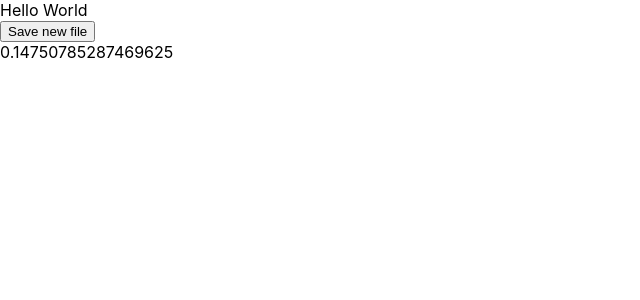
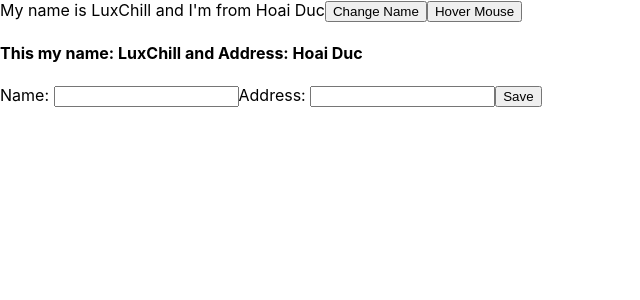
Before and after one commit to anhnhph33991/Doing-Quizz, a React (Create React App) app: page / in a window 1280 px wide. Shown: the top 300 px of the page, without its empty margins (0-640 px from the left). Built offline with nearby package versions, Linux system fonts and the light colour scheme.

Commit message:
useState in React

```diff
--- a/src/App.js
+++ b/src/App.js
@@ -1,35 +1,46 @@
-import logo from './logo.svg';
-import './App.css';
-import { useDispatch, useSelector } from 'react-redux';
-import { increaseCounter, decreaseCounter } from './redux/action/counterAction';
-import MyComponents from './components/MyComponents';
+import logo from "./logo.svg";
+import "./App.css";
+import { useDispatch, useSelector } from "react-redux";
+import { increaseCounter, decreaseCounter } from "./redux/action/counterAction";
 
-const App = () => {
-  const count = useSelector(state => state.counter.count);
-  const dispatch = useDispatch();
+// Import components =>>> <<<=
+import MyComponents from "./components/MyComponents";
+import Message from "./components/Message";
 
-  return (
+import React from "react";
 
-    <div>
-      Hello World
-      <MyComponents></MyComponents>
-    </div>
+class App extends React.Component {
+
+  render() {
+    return (
+      <div>
+        <MyComponents></MyComponents>
+        <Message></Message>
+      </div>
+    );
+  }
+}
 
 
 
 
-    // <div className="App">
-    //   <header className="App-header">
-    //     <img src={logo} className="App-logo" alt="logo" />
-    //     <p>
-    //       Hi Hoang Anh
-    //     </p>
-    //     <div>Count = {count}</div>
-    //     <button onClick={() => dispatch(increaseCounter())}>Tăng</button>
-    //     <button onClick={() => dispatch(decreaseCounter())}>Giảm</button>
-    //   </header>
-    // </div>
-  );
-}
+// const App = () => {
+//   const count = useSelector(state => state.counter.count);
+//   const dispatch = useDispatch();
+
+//   return (
+//     <div className="App">
+//       <header className="App-header">
+//         <img src={logo} className="App-logo" alt="logo" />
+//         <p>
+//           Hi Hoang Anh
+//         </p>
+//         <div>Count = {count}</div>
+//         <button onClick={() => dispatch(increaseCounter())}>Tăng</button>
+//         <button onClick={() => dispatch(decreaseCounter())}>Giảm</button>
+//       </header>
+//     </div>
+//   );
+// }
 
 export default App;
--- /dev/null
+++ b/src/components/Message.jsx
@@ -0,0 +1,33 @@
+import { React, useState } from "react";
+
+const Message = () => {
+  const [state, setState] = useState({
+    name: "LuxChill",
+    address: "Hoai Duc",
+    age: 19,
+  });
+
+  const handleState = () => {
+    const name = document.querySelector('input[name="username"]').value;
+    const address = document.querySelector('input[name="address"]').value;
+    setState((state) => ({ ...state, name, address }));
+
+    document.querySelector('input[name="username"]').value = "";
+    document.querySelector('input[name="address"]').value = "";
+  };
+
+  return (
+    <div>
+      <h4>
+        This my name: {state.name} and Address: {state.address}
+      </h4>
+      <label>Name: </label>
+      <input type="text" name="username" />
+      <label>Address: </label>
+      <input type="text" name="address" />
+      <button onClick={handleState}>Save</button>
+    </div>
+  );
+};
+
+export default Message;
--- a/src/components/MyComponents.jsx
+++ b/src/components/MyComponents.jsx
@@ -1,14 +1,38 @@
 import React from "react";
+class MyComponents extends React.Component {
 
-class MyComponents extends React.Component {
-    render() {
-        return (
-            <div>
-                <button>Save new file</button>
-                <div>{Math.random()}</div>
-            </div>
-        )
-    }
+  state = {
+    name: "LuxChill",
+    address: "Hoai Duc",
+    age: 19,
+  };
+
+  handleClick(event){
+    // console.log("click me success");
+    // console.log(event.target);
+
+    console.log(`My name is ${this.state.name}`)
+
+    this.setState({
+        name: "Hoang Anh",
+        address: "Song Phuong"
+    })
+  }
+
+  handleOnMouse(event){
+    console.log(event.pageX);
+  }
+
+  render() {
+    return (
+      <div>
+        My name is {this.state.name} and I'm from {this.state.address}
+
+        <button onClick={(event) => {this.handleClick(event)}}>Change Name</button>
+        <button onMouseOver={this.handleOnMouse}>Hover Mouse</button>
+      </div>
+    );
+  }
 }
 
 export default MyComponents;
```
